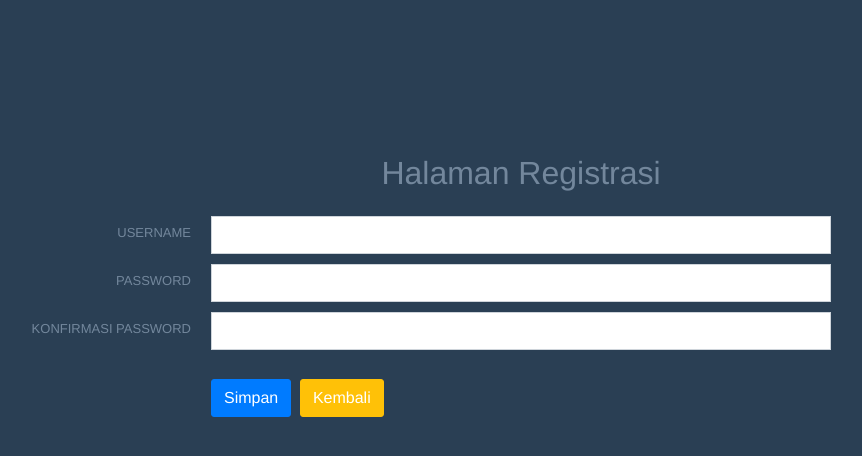
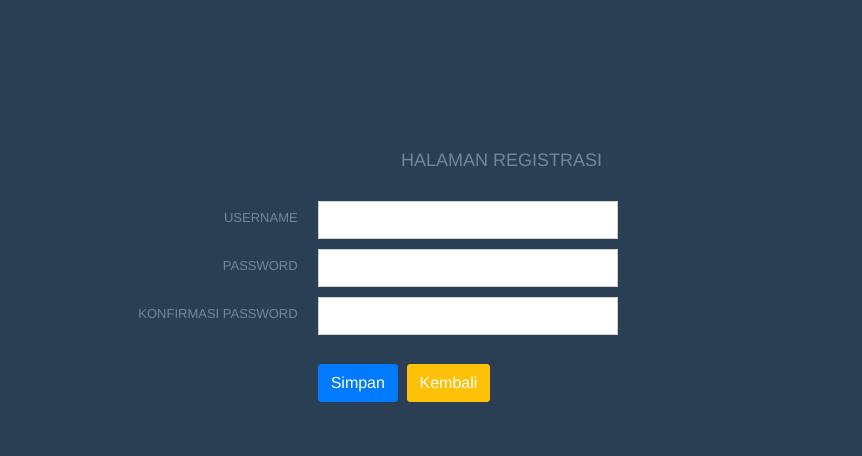
Before and after one commit to fatahilah-23/akademik, a PHP site: page /registrasi.php in a window 1280 px wide. Shown: the top 456 px of the page, without its empty margins (119-981 px from the left). Run offline with PHP 8.4, Linux system fonts and the light colour scheme.

Commit message:
modifikasi tampilan

```diff
--- a/registrasi.php
+++ b/registrasi.php
@@ -46,33 +46,34 @@ if (isset($_POST["submit"])) {
 <div class="container body" style="margin-top:150px">
 
 
-    <center>
-        <font size="6">Halaman Registrasi</font>
-    </center>
-<br>
+<h2 style="margin-left: 520px;">HALAMAN REGISTRASI</h2>
+
+
+
+    <br>
 
     <form action="" method="post">
         <div class="item form-group">
-            <label class="col-form-label col-md-3 col-sm-3 label-align">USERNAME</label>
-            <div class="col-md-6 col-sm-6 ">
-                <input type="text" name="username" class="form-control" size="5" required>
+            <label class="col-form-label col-md-4 col-sm-4 label-align">USERNAME</label>
+            <div class="col-md-3 col-sm-3 label-align">
+                <input type="text" name="username" class="form-control" required>
             </div>
         </div>
         <div class="item form-group">
-            <label class="col-form-label col-md-3 col-sm-3 label-align">PASSWORD</label>
-            <div class="col-md-6 col-sm-6">
+            <label class="col-form-label col-md-4 col-sm-4 label-align">PASSWORD</label>
+            <div class="col-md-3 col-sm-3">
                 <input type="password" name="password" class="form-control" required>
             </div>
         </div>
         <div class="item form-group">
-            <label class="col-form-label col-md-3 col-sm-3 label-align">KONFIRMASI PASSWORD</label>
-            <div class="col-md-6 col-sm-6">
+            <label class="col-form-label col-md-4 col-sm-4 label-align">KONFIRMASI PASSWORD</label>
+            <div class="col-md-3 col-sm-3">
                 <input type="password" name="password2" class="form-control" required>
             </div>
         </div>
 </div>
 <br>
-<div class="col-md-6 col-sm-6 offset-md-3">
+<div class="col-md-6 col-sm-6 offset-md-4">
     <input type="submit" name="submit" class="btn btn-primary" value="Simpan">
     <a href="index.php?page=tampil_mhs" class="btn btn-warning">Kembali</a>
 </div>
```
Also changed, not shown: login.php (+10 -14 lines).
